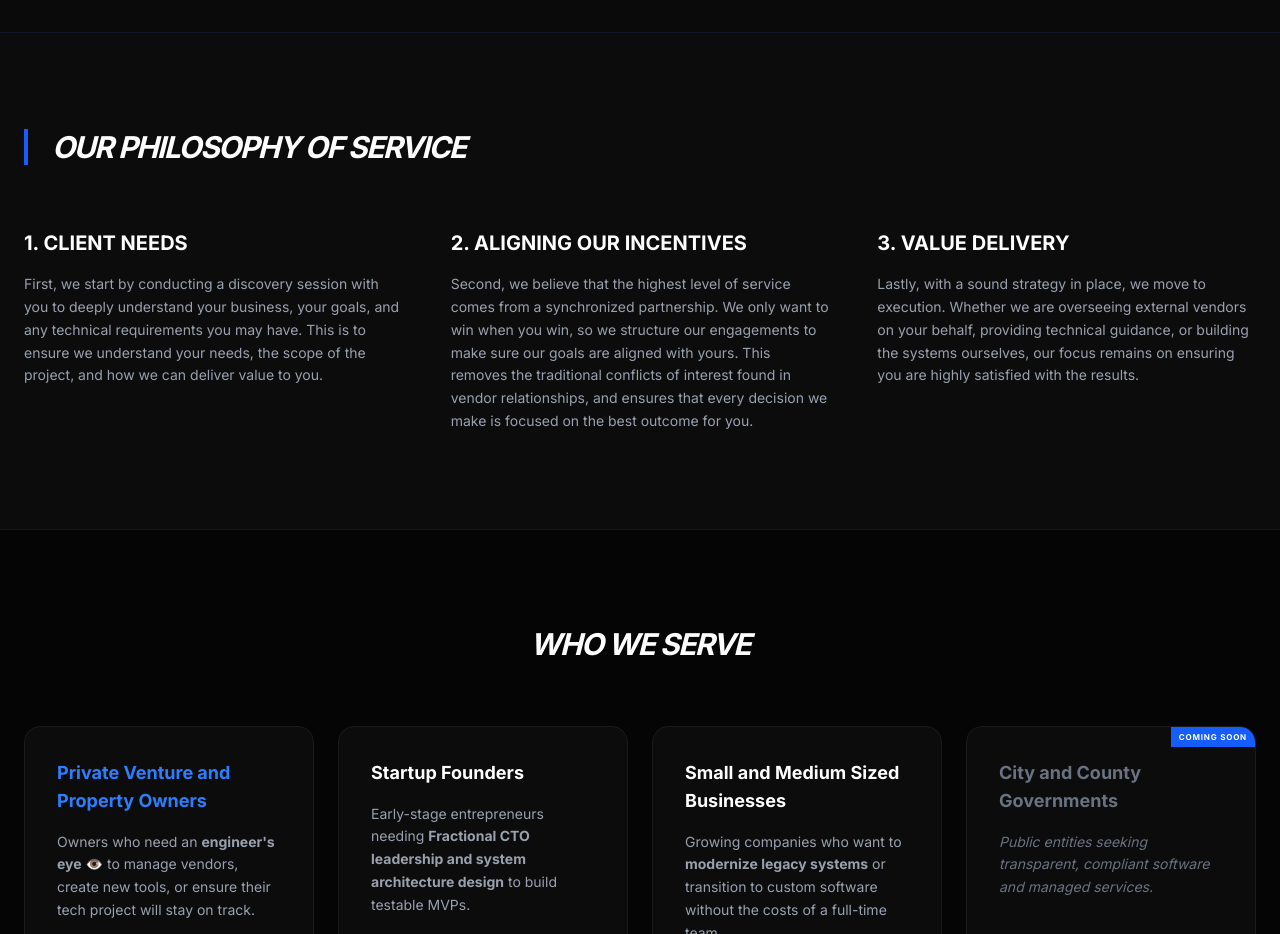
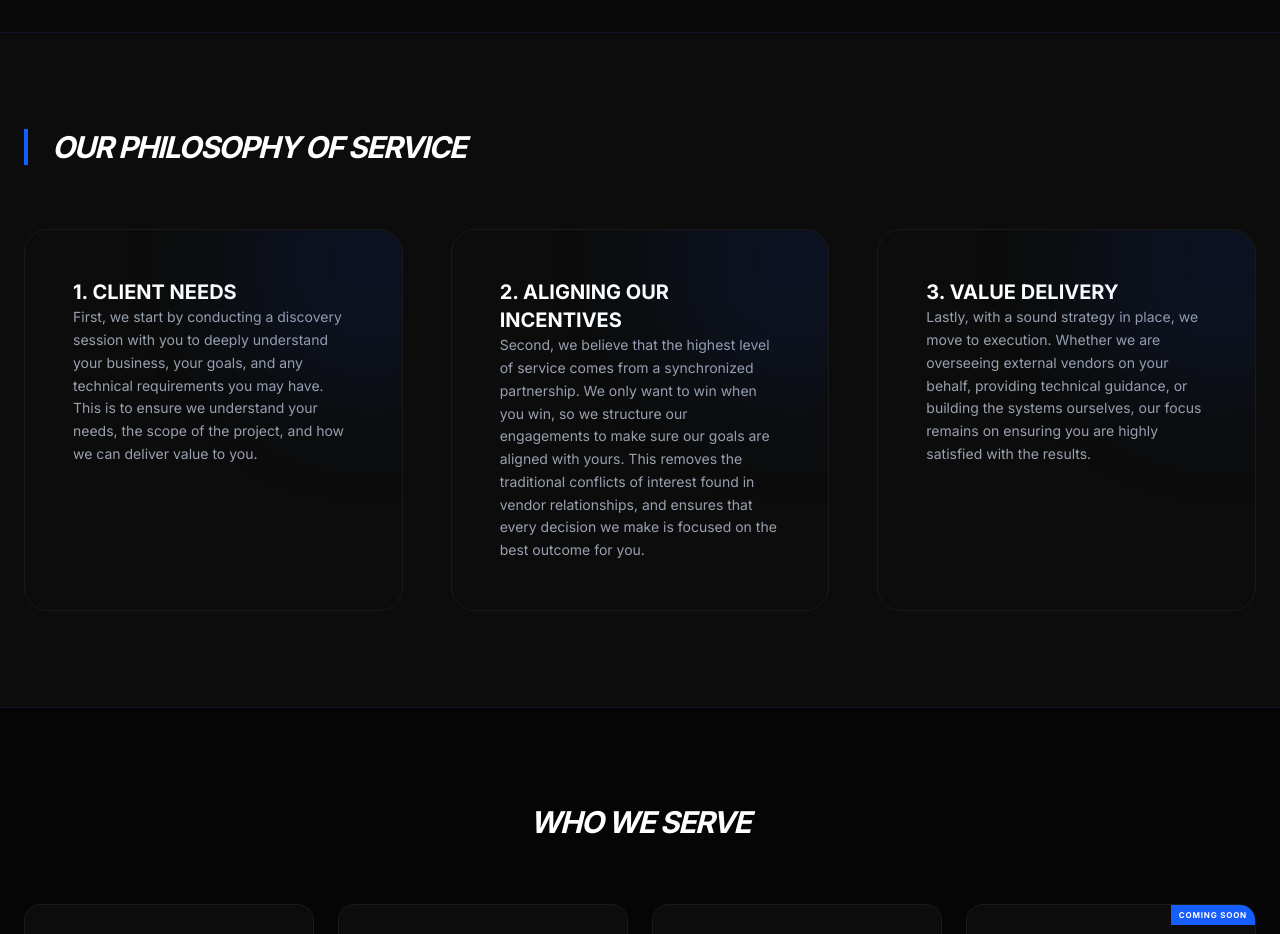
Before and after one commit to delta-tech-partners/dtp-nextjs, a Next.js app: page / in a window 1280 px wide. Shown: the part 1980-2914 px from the top of the page. Built offline with nearby package versions, Linux system fonts and the light colour scheme.

Commit message:
fix: Updated Philosophy UI

```diff
--- a/src/components/Philosophy.tsx
+++ b/src/components/Philosophy.tsx
@@ -7,15 +7,21 @@ export default function Philosophy() {
                 <h2 className="text-3xl font-bold uppercase tracking-tighter italic border-l-4 border-blue-600 pl-6">Our Philosophy of Service</h2>
             </div>
             <div className="max-w-7xl mx-auto grid grid-cols-1 md:grid-cols-3 gap-12">
-                <div className="space-y-4">
+                <div className="bento-card p-12 rounded-3xl border-blue-900/30 bg-blue-950/5 relative overflow-hidden group">
+                    <div className="absolute -top-24 -right-24 w-64 h-64 bg-blue-600/10 rounded-full blur-3xl group-hover:bg-blue-600/20 transition-all"></div>
+                    <i data-lucide="handshake" className="text-blue-600 w-16 h-16 mb-6"></i>
                     <h3 className="text-xl font-bold text-white uppercase">1. Client Needs</h3>
                     <p className="text-gray-400 text-sm leading-relaxed">First, we start by conducting a discovery session with you to deeply understand your business, your goals, and any technical requirements you may have. This is to ensure we understand your needs, the scope of the project, and how we can deliver value to you.</p>
                 </div>
-                <div className="space-y-4">
+                <div className="bento-card p-12 rounded-3xl border-blue-900/30 bg-blue-950/5 relative overflow-hidden group">
+                    <div className="absolute -top-24 -right-24 w-64 h-64 bg-blue-600/10 rounded-full blur-3xl group-hover:bg-blue-600/20 transition-all"></div>
+                    <i data-lucide="handshake" className="text-blue-600 w-16 h-16 mb-6"></i>
                     <h3 className="text-xl font-bold text-white uppercase">2. Aligning Our Incentives</h3>
                     <p className="text-gray-400 text-sm leading-relaxed">Second, we believe that the highest level of service comes from a synchronized partnership. We only want to win when you win, so we structure our engagements to make sure our goals are aligned with yours. This removes the traditional conflicts of interest found in vendor relationships, and ensures that every decision we make is focused on the best outcome for you.</p>
                 </div>
-                <div className="space-y-4">
+                <div className="bento-card p-12 rounded-3xl border-blue-900/30 bg-blue-950/5 relative overflow-hidden group">
+                    <div className="absolute -top-24 -right-24 w-64 h-64 bg-blue-600/10 rounded-full blur-3xl group-hover:bg-blue-600/20 transition-all"></div>
+                    <i data-lucide="handshake" className="text-blue-600 w-16 h-16 mb-6"></i>
                     <h3 className="text-xl font-bold text-white uppercase">3. Value Delivery</h3>
                     <p className="text-gray-400 text-sm leading-relaxed">Lastly, with a sound strategy in place, we move to execution. Whether we are overseeing external vendors on your behalf, providing technical guidance, or building the systems ourselves, our focus remains on ensuring you are highly satisfied with the results.</p>
                 </div>
```
